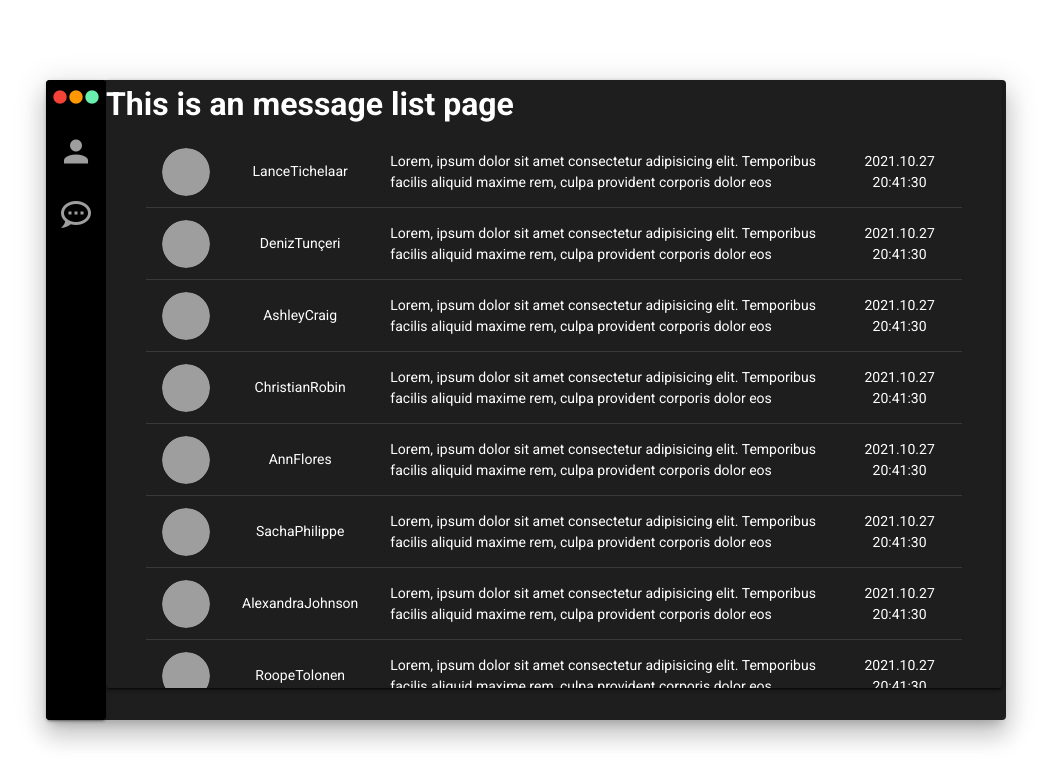
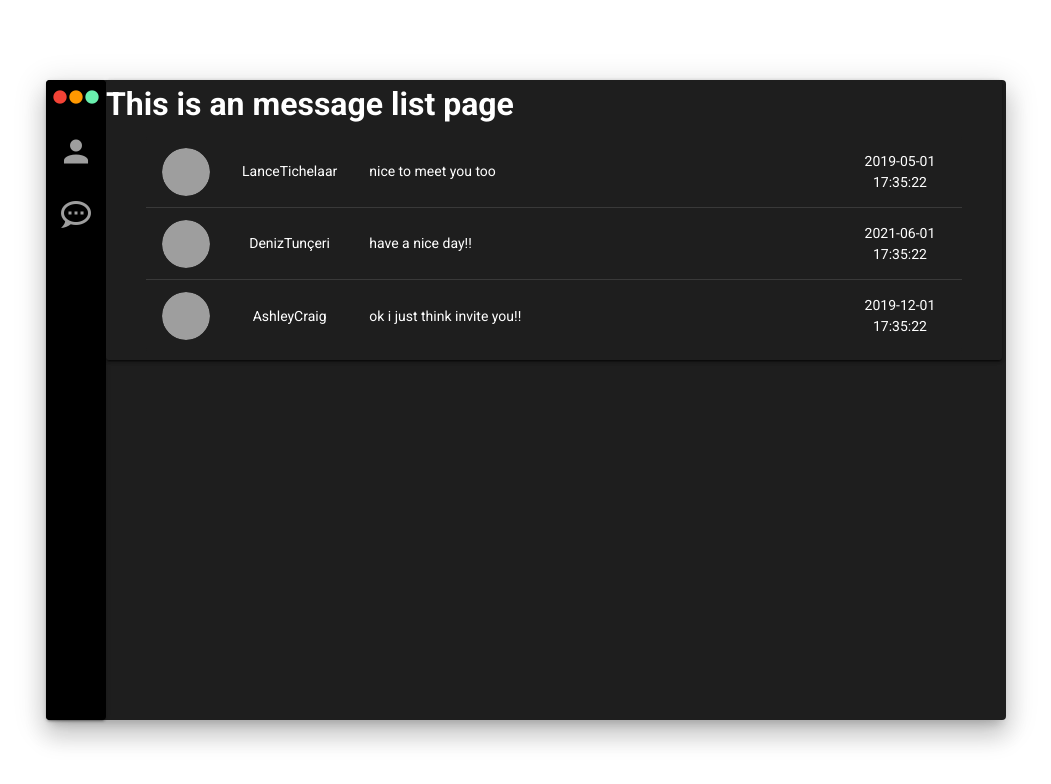
Before and after one commit to Takasu-y/online-dating-app, a Vue app: page /message-list in a window 1280 px wide. Shown: the top 784 px of the page, without its empty margins (114-1165 px from the left). Built offline with nearby package versions, Linux system fonts and the light colour scheme; grey boxes are pictures that could not be loaded.

Commit message:
message list pageの実装

```diff
--- a/src/store/modules/messages.js
+++ b/src/store/modules/messages.js
@@ -93,9 +93,13 @@ export default {
     },
     getters: {
         getMessageById: state => id => {
-            return state.messages.find(user => user.id === id);
+            return state.messages.find(user => user.id === id).chatLog;
         },
-        getUserName: state => state.users.id,
-        // getLastMessage: state =>
+        getLastMessageById: (state,getters) => id => {
+            return getters.getMessageById(id).slice(-1)[0];
+        },
+        getChatedUserId: state => {
+            return state.messages.map(message => message.id);
+        }
     },
 };
--- a/src/store/modules/users.js
+++ b/src/store/modules/users.js
@@ -195,6 +195,5 @@ export default {
         getUserById: state => id => {
             return state.users.find(user => user.id === id)
         },
-        getUserName: state => state.users.id
     },
 };
--- a/src/views/pages/chat.vue
+++ b/src/views/pages/chat.vue
@@ -3,11 +3,12 @@
         <h1>This is an chat page</h1>
         <p>{{ $route.params.id }}</p>
         <div
-            v-for="message in getMessageById($route.params.id).chatLog"
+            v-for="message in getMessageById($route.params.id)"
             :key="message.id"
         >
             <v-card>ID: {{ message.id }} / {{ message.me }} / {{ message.text }}</v-card>
         </div>
+        <p>Last message is "{{ getLastMessageById($route.params.id) }}"</p>
     </div>
 </template>
 
@@ -19,6 +20,7 @@ export default {
         // getUser(){},
         ...mapGetters([
             'getMessageById',
+            'getChatedUserId',
         ])
     }
 }
--- a/src/views/pages/message-list.vue
+++ b/src/views/pages/message-list.vue
@@ -10,7 +10,7 @@
                     <template v-slot:default>
                         <tbody class="text-center">
                             <tr
-                                v-for="user in listupUser"
+                                v-for="user in getChatedList"
                                 :key="user.name"
                                 class="py-10"
                                 height="72px"
@@ -26,8 +26,8 @@
                                     </v-avatar>
                                 </td>
                                 <td width="8%">{{ user.name }}</td>
-                                <td class="text-start" width="68%">Lorem, ipsum dolor sit amet consectetur adipisicing elit. Temporibus facilis aliquid maxime rem, culpa provident corporis dolor eos</td>
-                                <td width="16%">2021.10.27<br>20:41:30</td>
+                                <td class="text-start" width="68%">{{ getLastMessageById(user.id).text }}</td>
+                                <td width="16%">{{ getLastMessageById(user.id).timeStamp }}</td>
                             </tr>
                         </tbody>
                     </template>
@@ -38,11 +38,30 @@
 </template>
 
 <script>
+
+import {mapGetters} from 'vuex'
+
 export default {
     computed: {
+        ...mapGetters([
+            'getUserById',
+            'getChatedUserId',
+            'getLastMessageById',
+        ]),
         listupUser(){
             return this.$store.state.users.users;
+        },
+        getChatedList(){
+            let users = [];
+            let idList = this.getChatedUserId;
+
+            for(let id of idList){
+                let userObj = this.getUserById(id);
+                users.push(userObj);
+            }
+            return users;
         }
+
     },
     methods: {
         transitionToChatPage(userId){
```
